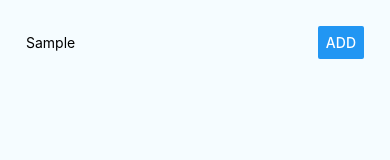
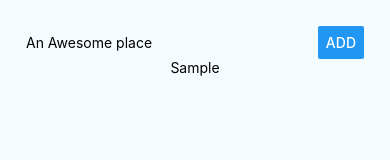
Before and after one commit to beltranbot/reactNativePrettyPlaces, a React Native app: screen / in a window 390 px wide. Both pictures are taken after typing "Sample" into the empty fields and a click on the button "ADD". Shown: the top 160 px of the page. Built offline with nearby package versions, Linux system fonts and the light colour scheme.

Commit message:
027 - adding a button and managing state

```diff
--- a/App.js
+++ b/App.js
@@ -19,16 +19,29 @@
 type Props = {};
 export default class App extends Component<Props> {
   state = {
-    placeName: ''
+    placeName: '',
+    places: []
   }
 
   placeNameChangedHandler = placeName => this.setState({ placeName })
 
-  onPressButtonHandler = () => {
-
+  placeSubmitHandler = () => {
+    if (this.state.placeName.trim() === '') {
+      return
+    }
+    this.setState(prevState => {
+      return {
+        places: prevState.places.concat(prevState.placeName),
+        placeName: ''
+      }
+    })
   }
 
   render() {
+    const placesOutput = this.state.places.map((place, i) => (
+      <Text key={i}>{place}</Text>
+    ))
+
     return (
       <View style={styles.container}>
         <View style={styles.inputContainer}>
@@ -41,9 +54,12 @@
           <Button
             style={styles.placeButton}
             title="Add"
-            onPress={this.onPressButtonHandler}
+            onPress={this.placeSubmitHandler}
           />
 
+        </View>
+        <View>
+          {placesOutput}
         </View>
       </View>
     )
```
